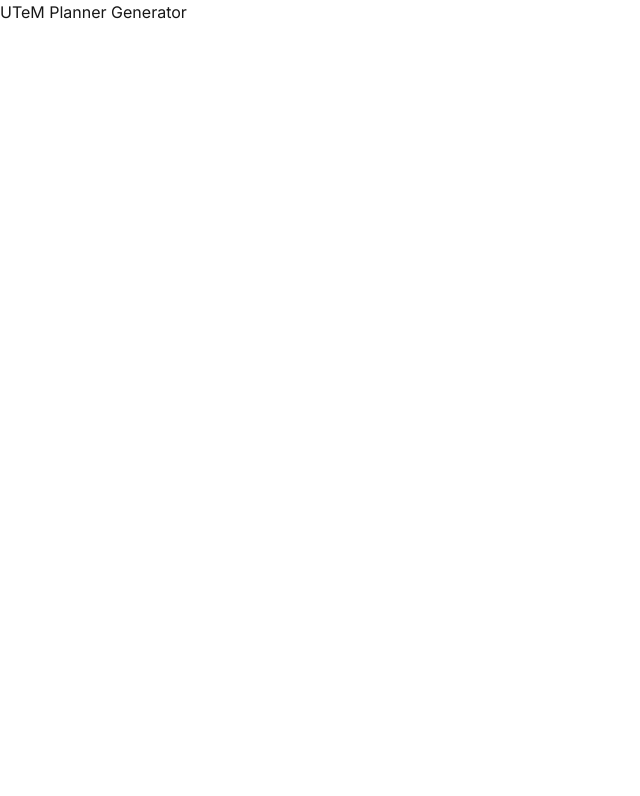
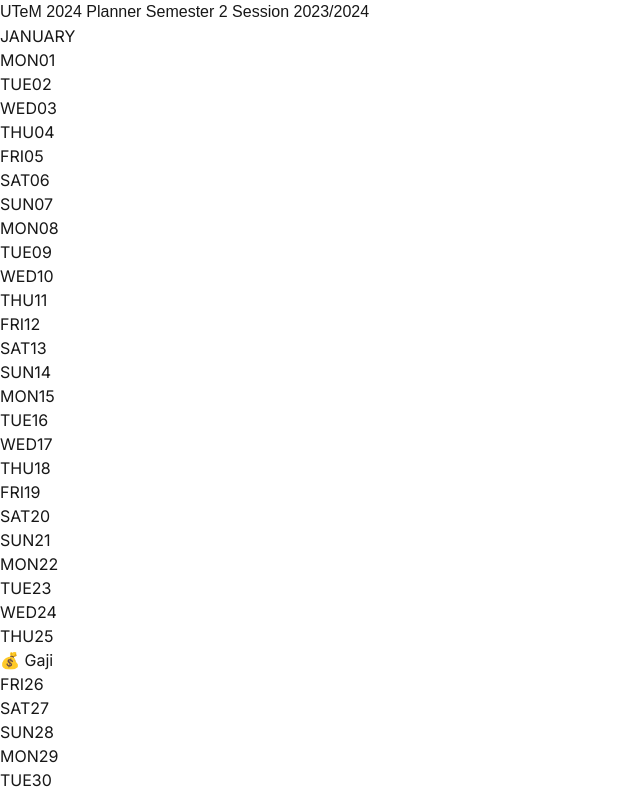
Before and after one commit to shamsulfakhar/utem-planner, a Next.js app: page / in a window 1280 px wide. Shown: the top 796 px of the page, without its empty margins (0-640 px from the left). Built offline with nearby package versions, Linux system fonts and the light colour scheme.

Commit message:
Add PlannerEditor with MonthSection and DayCell components

```diff
--- a/src/app/page.tsx
+++ b/src/app/page.tsx
@@ -1,13 +1,13 @@
 'use client'
 
 import React from 'react'
+import PlannerEditor from '@/components/PlannerEditor'
 
 export default function Home() {
   return (
     <main className="min-h-screen p-4">
       <div className="container mx-auto">
-        <h1 className="text-2xl font-bold mb-4">UTeM Planner Generator</h1>
-        {/* Components will be added here */}
+        <PlannerEditor />
       </div>
     </main>
   )
--- /dev/null
+++ b/src/components/PlannerEditor/DayCell.tsx
@@ -0,0 +1,43 @@
+'use client'
+
+import React from 'react'
+import { Event } from '@/lib/types'
+
+interface DayCellProps {
+  date: Date
+  dayName: string
+  isWeekend: boolean
+  isHoliday: boolean
+  events: Event[]
+}
+
+const DayCell = ({ date, dayName, isWeekend, isHoliday, events }: DayCellProps) => {
+  const formattedDate = date.getDate().toString().padStart(2, '0')
+  const isSalaryDay = date.getDate() === 25
+
+  return (
+    <div
+      className={`h-8 border-b border-gray-300 p-1 ${
+        isWeekend || isHoliday ? 'bg-gray-200' : ''
+      }`}
+    >
+      <div className="flex items-center h-full">
+        <span className="text-xs w-16 flex">
+          <span className="w-8">{dayName}</span>
+          <span className="font-medium">{formattedDate}</span>
+        </span>
+        <div className="flex-1 text-xs">
+          {isSalaryDay && <span className="mr-1">💰 Gaji</span>}
+          {events.map((event, index) => (
+            <span key={event.id} className="mr-1">
+              {event.title}
+              {index < events.length - 1 && ", "}
+            </span>
+          ))}
+        </div>
+      </div>
+    </div>
+  )
+}
+
+export default DayCell
--- /dev/null
+++ b/src/components/PlannerEditor/MonthSection.tsx
@@ -0,0 +1,63 @@
+'use client'
+
+import React from 'react'
+import { Event } from '@/lib/types'
+import DayCell from './DayCell'
+
+interface MonthSectionProps {
+  month: number
+  year: number
+  events: Event[]
+  holidays: string[] // Array of holiday dates in YYYY-MM-DD format
+}
+
+const MonthSection = ({ month, year, events, holidays }: MonthSectionProps) => {
+  const monthNames = [
+    'JANUARY', 'FEBRUARY', 'MARCH', 'APRIL', 'MAY', 'JUNE',
+    'JULY', 'AUGUST', 'SEPTEMBER', 'OCTOBER', 'NOVEMBER', 'DECEMBER'
+  ]
+
+  const dayNames = ['SUN', 'MON', 'TUE', 'WED', 'THU', 'FRI', 'SAT']
+
+  const getDaysInMonth = () => {
+    const date = new Date(year, month, 1)
+    const days = []
+
+    while (date.getMonth() === month) {
+      days.push(new Date(date))
+      date.setDate(date.getDate() + 1)
+    }
+
+    return days
+  }
+
+  const getEventsForDate = (date: Date) => {
+    const dateStr = date.toISOString().split('T')[0]
+    return events.filter(event => event.date === dateStr)
+  }
+
+  const isHoliday = (date: Date) => {
+    const dateStr = date.toISOString().split('T')[0]
+    return holidays.includes(dateStr)
+  }
+
+  return (
+    <div className="flex-1 min-w-0">
+      <h2 className="text-lg font-bold mb-2">{monthNames[month]}</h2>
+      <div className="border-t border-gray-300">
+        {getDaysInMonth().map((date) => (
+          <DayCell
+            key={date.toISOString()}
+            date={date}
+            dayName={dayNames[date.getDay()]}
+            isWeekend={date.getDay() === 0 || date.getDay() === 6}
+            isHoliday={isHoliday(date)}
+            events={getEventsForDate(date)}
+          />
+        ))}
+      </div>
+    </div>
+  )
+}
+
+export default MonthSection
--- /dev/null
+++ b/src/components/PlannerEditor/index.tsx
@@ -0,0 +1,36 @@
+'use client'
+
+import React from 'react'
+import { usePlannerSettings } from '@/lib/PlannerContext'
+import MonthSection from './MonthSection'
+
+const PlannerEditor = () => {
+  const { settings } = usePlannerSettings()
+  const year = 2024
+
+  // First half of the year (January-June)
+  const months = Array.from({ length: 6 }, (_, i) => i)
+
+  return (
+    <div className="bg-white rounded-lg shadow p-4">
+      <div className="text-center mb-4">
+        <h1 className={`text-2xl font-bold`} style={{ fontFamily: settings.fonts.header }}>
+          UTeM 2024 Planner Semester 2 Session 2023/2024
+        </h1>
+      </div>
+      <div className="flex gap-4">
+        {months.map((month) => (
+          <MonthSection
+            key={month}
+            month={month}
+            year={year}
+            events={settings.events}
+            holidays={settings.holidays.map(h => h.date)}
+          />
+        ))}
+      </div>
+    </div>
+  )
+}
+
+export default PlannerEditor
```
